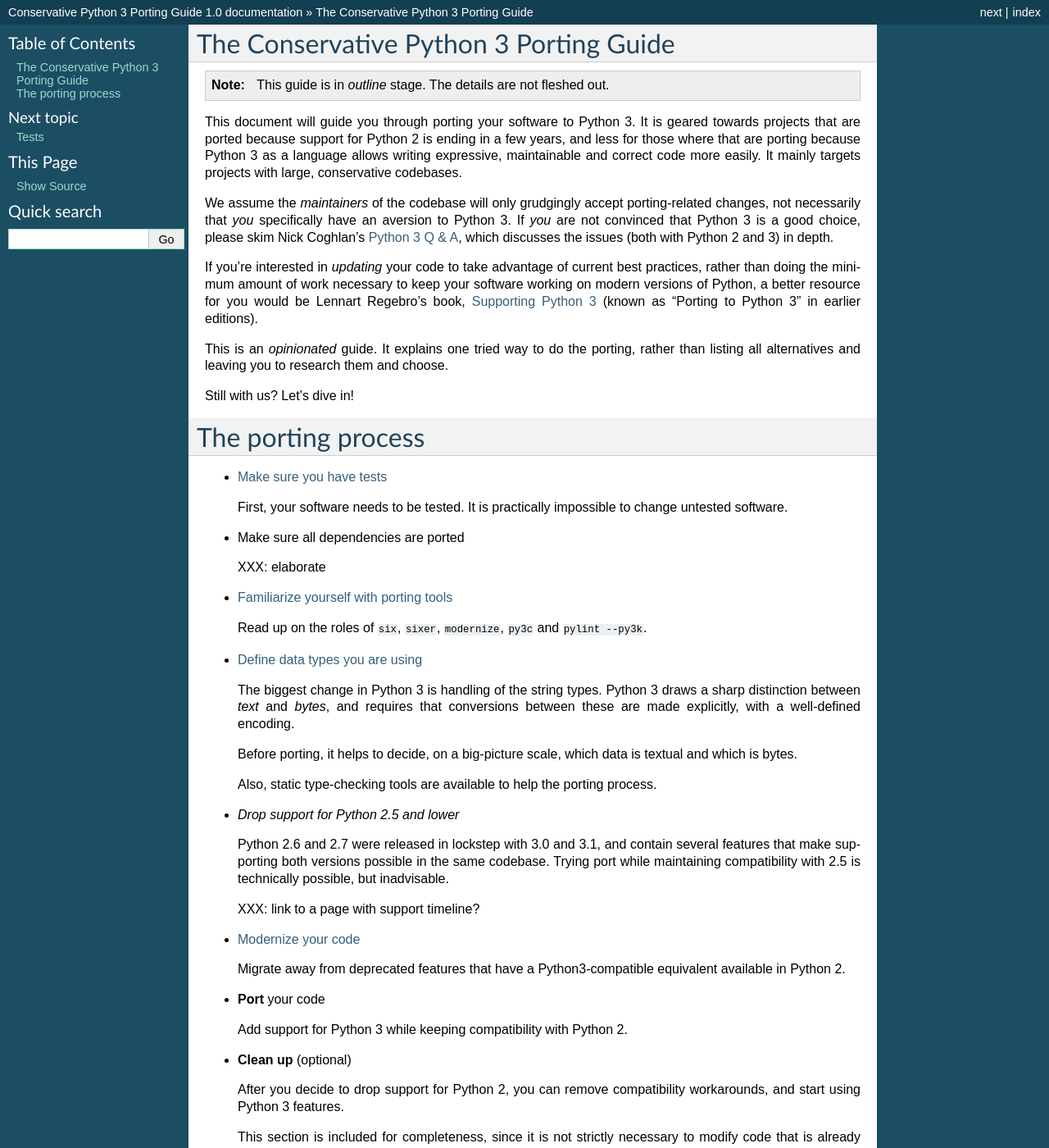
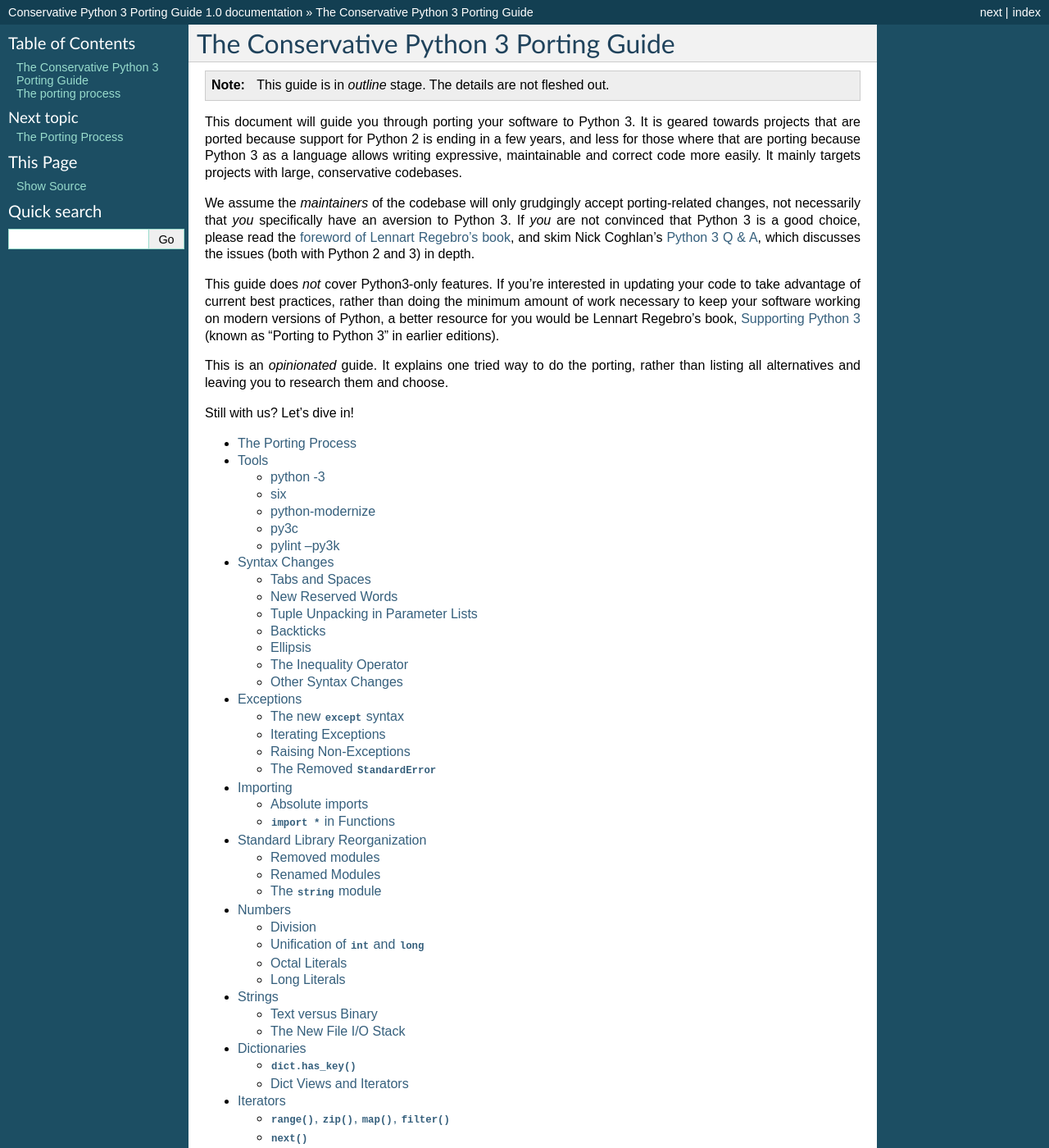
Before and after one commit to fedora-python/portingguide, a Sphinx documentation site: the page built from source/index.rst, in a window 1280 px wide and 1400 px high. Shown: the whole window at 82% size. Built offline with Sphinx 7.4.7, drawn with Linux system fonts in a browser that asks for light colours; some of the changed text lies outside the part shown.

Commit message:
Reorganization - make a new topic-based outline

```diff
--- /dev/null
+++ b/source/comparisons.rst
@@ -0,0 +1,13 @@
+Comparing and Sorting
+---------------------
+
+XXX
+
+The ``cmp`` Argument
+~~~~~~~~~~~~~~~~~~~~
+
+The ``cmp`` Function
+~~~~~~~~~~~~~~~~~~~~
+
+Rich Comparisons
+~~~~~~~~~~~~~~~~
--- /dev/null
+++ b/source/dicts.rst
@@ -0,0 +1,10 @@
+Dictionaries
+------------
+
+XXX
+
+``dict.has_key()``
+~~~~~~~~~~~~~~~~~~
+
+Dict Views and Iterators
+~~~~~~~~~~~~~~~~~~~~~~~~
--- /dev/null
+++ b/source/etc.rst
@@ -0,0 +1,13 @@
+Other Changes
+-------------
+
+XXX
+
+``buffer`` and ``memoryview``
+~~~~~~~~~~~~~~~~~~~~~~~~~~~~~
+
+Doctests
+~~~~~~~~
+
+``.pyc`` File Reorganization
+~~~~~~~~~~~~~~~~~~~~~~~~~~~~
--- /dev/null
+++ b/source/exceptions.rst
@@ -0,0 +1,16 @@
+Exceptions
+----------
+
+XXX
+
+The new ``except`` syntax
+~~~~~~~~~~~~~~~~~~~~~~~~~
+
+Iterating Exceptions
+~~~~~~~~~~~~~~~~~~~~
+
+Raising Non-Exceptions
+~~~~~~~~~~~~~~~~~~~~~~
+
+The Removed ``StandardError``
+~~~~~~~~~~~~~~~~~~~~~~~~~~~~~
--- /dev/null
+++ b/source/imports.rst
@@ -0,0 +1,10 @@
+Importing
+---------
+
+XXX
+
+Absolute imports
+~~~~~~~~~~~~~~~~
+
+``import *`` in Functions
+~~~~~~~~~~~~~~~~~~~~~~~~~
--- a/source/index.rst
+++ b/source/index.rst
@@ -15,11 +15,13 @@
 We assume the *maintainers* of the codebase will only grudgingly
 accept porting-related changes, not necessarily that *you* specifically have
 an aversion to Python 3.
-If *you* are not convinced that Python 3 is a good choice, please skim
+If *you* are not convinced that Python 3 is a good choice, please read the
+`foreword of Lennart Regebro's book`_, and skim
 Nick Coghlan's `Python 3 Q & A`_, which discusses the issues
 (both with Python 2 and 3) in depth.
 
-If you're interested in *updating* your code to take advantage of current
+This guide does *not* cover Python3-only features.
+If you're interested in updating your code to take advantage of current
 best practices, rather than doing the minimum amount of work necessary to
 keep your software working on modern versions of Python, a better resource
 for you would be Lennart Regebro's book, `Supporting Python 3`_ (known as
@@ -30,6 +32,37 @@
 and choose.
 
 Still with us? Let's dive in!
+
+
+.. toctree::
+   :maxdepth: 2
+
+   process
+   tools
+
+   syntax
+   exceptions
+   imports
+   stdlib-reorg
+   numbers
+   strings
+   dicts
+   iterators
+   builtins
+   comparisons
+   classes
+   comprehensions
+   core-obj-misc
+   etc
+
+.. toctree::
+   :maxdepth: 2
+
+   tests
+   tools
+   types
+   modernize
+
 
 The porting process
 ===================
@@ -90,14 +123,6 @@
     both major Python versions.
 
 
-.. toctree::
-   :maxdepth: 2
-
-   tests
-   tools
-   types
-   modernize
-
 .. comment:
 
     Indices and tables
@@ -108,5 +133,6 @@
     * :ref:`search`
 
 .. _Python 3 Q & A: http://python-notes.curiousefficiency.org/en/latest/python3/questions_and_answers.html
+.. _foreword of Lennart Regebro's book: http://python3porting.com/foreword.html
 .. _Supporting Python 3: http://python3porting.com/
 .. _pylint: https://www.pylint.org/
--- /dev/null
+++ b/source/iterators.rst
@@ -0,0 +1,10 @@
+Iterators
+---------
+
+XXX
+
+``range()``, ``zip()``, ``map()``, ``filter()``
+~~~~~~~~~~~~~~~~~~~~~~~~~~~~~~~~~~~~~~~~~~~~~~~
+
+``next()``
+~~~~~~~~~~
--- a/source/modernize.rst
+++ b/source/modernize.rst
@@ -56,6 +56,37 @@
 XXX
 
 
+Division
+--------
+
+XXX: //
+
+
+Raising non-Exceptions
+----------------------
+
+XXX
+
+
+``sort(cmp=...)``
+-----------------
+
+XXX
+
+
+``python -3``
+-----------------
+
+XXX: Other changes
+* removed modules
+
+
+``buffer`` to ``memoryview``
+----------------------------
+
+XXX
+
+
 ``apply()``
 -----------
 
@@ -167,3 +200,41 @@
     find . -name '*.py' ! -type d -exec bash -c 'T=$(mktemp); expand -i -t 8 "$0" > "$T" && mv "$T "$0"' {} \;
 
 XXX: check that
+
+
+``next()``
+----------
+
+XXX: next()
+
+
+New-Style Classes
+-----------------
+
+XXX (these aren't necessarily needed)
+
+
+Text/binary separation
+----------------------
+
+XXX
+
+
+Rich comparison methods
+-----------------------
+
+XXX
+XXX: cmp() is missing
+XXX: locale.strcoll -> locale.strxfrm
+
+
+Absolute imports
+----------------
+
+XXX
+
+
+Print function
+--------------
+
+XXX
--- /dev/null
+++ b/source/numbers.rst
@@ -0,0 +1,16 @@
+Numbers
+-------
+
+XXX
+
+Division
+~~~~~~~~
+
+Unification of ``int`` and ``long``
+~~~~~~~~~~~~~~~~~~~~~~~~~~~~~~~~~~~
+
+Octal Literals
+~~~~~~~~~~~~~~
+
+Long Literals
+~~~~~~~~~~~~~
--- /dev/null
+++ b/source/process.rst
@@ -0,0 +1,4 @@
+The Porting Process
+-------------------
+
+XXX
--- /dev/null
+++ b/source/stdlib-reorg.rst
@@ -0,0 +1,13 @@
+Standard Library Reorganization
+-------------------------------
+
+XXX
+
+Removed modules
+~~~~~~~~~~~~~~~
+
+Renamed Modules
+~~~~~~~~~~~~~~~
+
+The ``string`` module
+~~~~~~~~~~~~~~~~~~~~~
--- /dev/null
+++ b/source/strings.rst
@@ -0,0 +1,10 @@
+Strings
+-------
+
+XXX
+
+Text versus Binary
+~~~~~~~~~~~~~~~~~~
+
+The New File I/O Stack
+~~~~~~~~~~~~~~~~~~~~~~
--- /dev/null
+++ b/source/syntax.rst
@@ -0,0 +1,27 @@
+Syntax Changes
+--------------
+
+XXX
+
+Tabs and Spaces
+~~~~~~~~~~~~~~~
+
+New Reserved Words
+~~~~~~~~~~~~~~~~~~
+
+Tuple Unpacking in Parameter Lists
+~~~~~~~~~~~~~~~~~~~~~~~~~~~~~~~~~~
+
+Backticks
+~~~~~~~~~
+
+Ellipsis
+~~~~~~~~
+
+The Inequality Operator
+~~~~~~~~~~~~~~~~~~~~~~~
+
+Other Syntax Changes
+~~~~~~~~~~~~~~~~~~~~
+
+XXX: (in other sections)
--- a/source/tools.rst
+++ b/source/tools.rst
@@ -24,8 +24,9 @@
 will typically go through a period of adding Python 3 support,
 in which the software should continue to work on Python 2.
 
-Six makes it practical to write such version-straddling code
-by offering compatibility wrappers over the differences.
+Benjamin Peterson's ``six`` module makes it practical to write such
+version-straddling code by offering compatibility wrappers over
+the differences.
 
 For example, the Python 3 syntax for specifying metaclasses is not valid
 Python 2, ande the Python 2 way does nothing in Python 3,
```
Also changed, not shown: other parts of source/modernize.rst (+2 -0 lines), source/builtins.rst (added, +34 -0 lines), source/classes.rst (added, +10 -0 lines), source/comprehensions.rst (added, +10 -0 lines), source/core-obj-misc.rst (added, +16 -0 lines).
